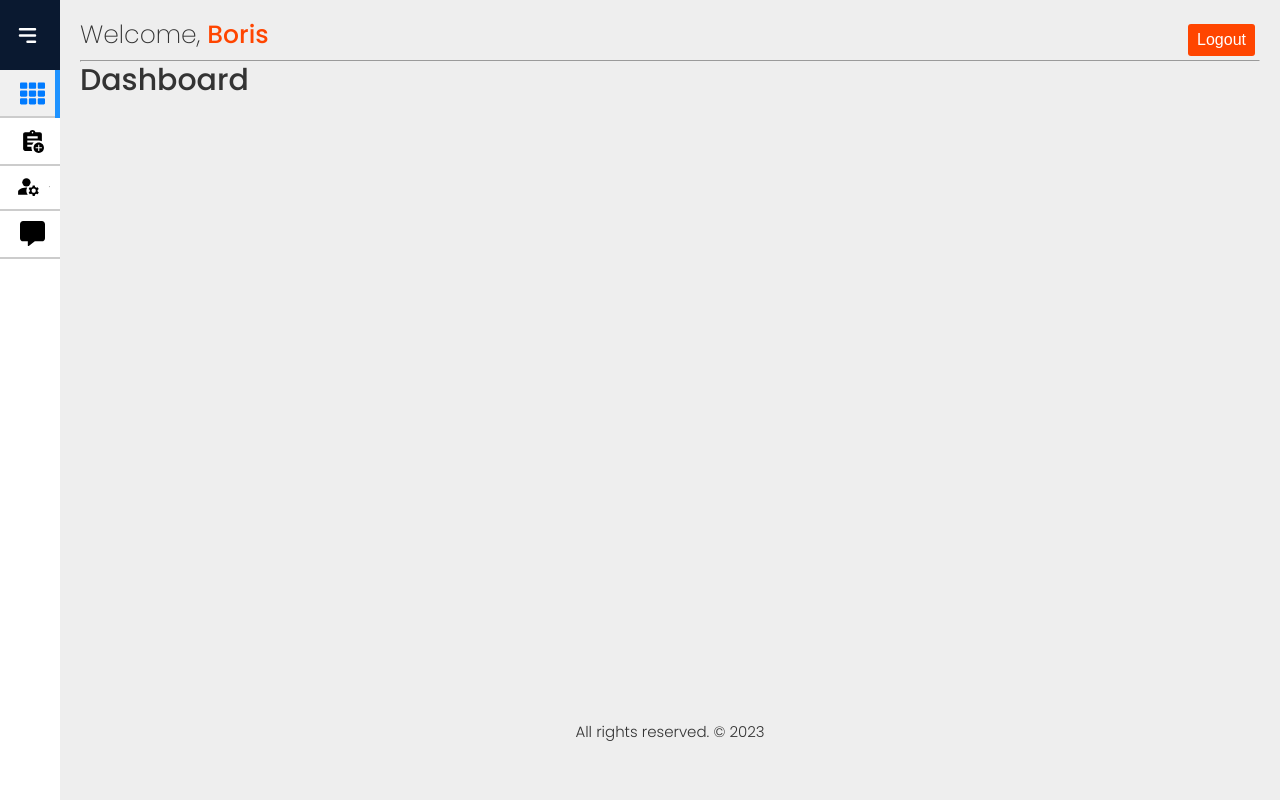
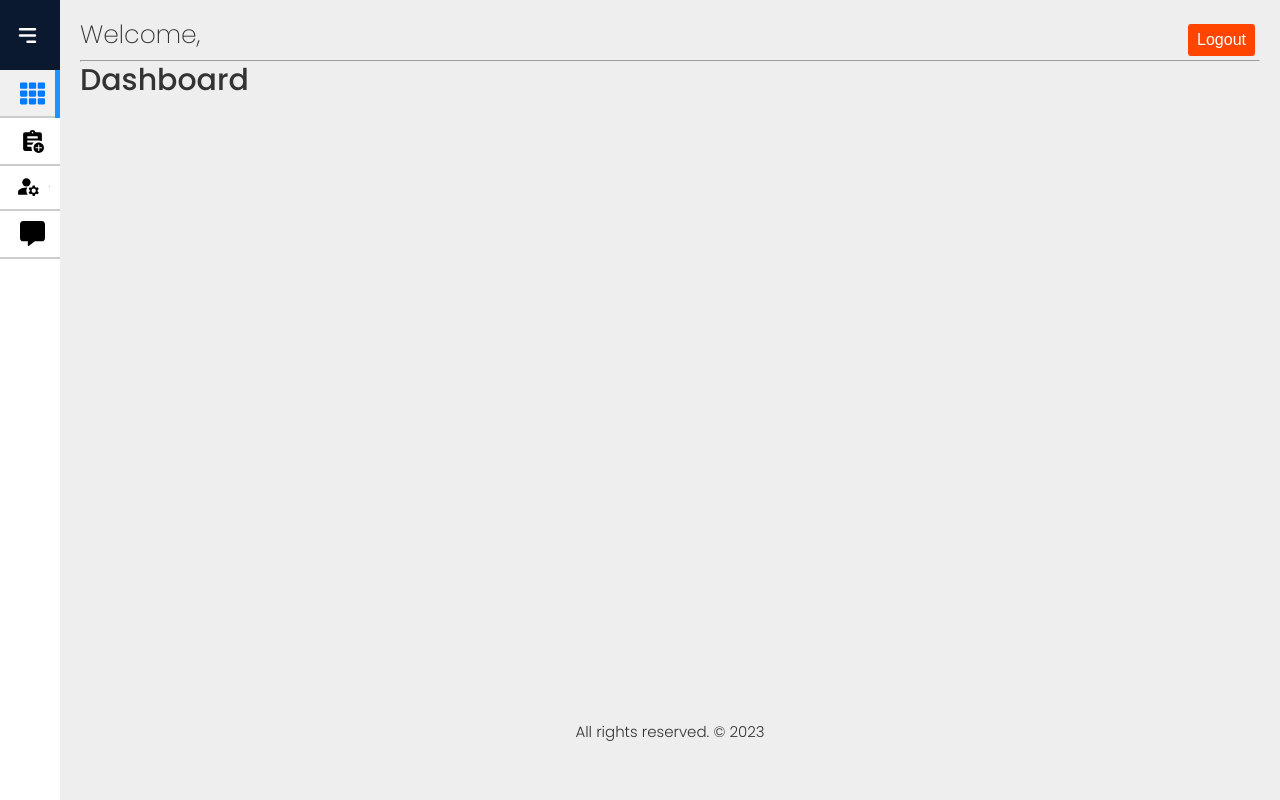
Before and after one commit to BorisLabianca/product-inventory-app-frontend, a React (Vite) app: page /dashboard in a window 1280 px wide. Built offline with nearby package versions, Linux system fonts and the light colour scheme; no server answers.

Commit message:
added logic to display userName in header

```diff
--- a/src/components/header/Header.jsx
+++ b/src/components/header/Header.jsx
@@ -1,11 +1,12 @@
-import { useDispatch } from "react-redux";
+import { useDispatch, useSelector } from "react-redux";
 import { logoutUser } from "../../services/authServices";
-import { setLogin } from "../../redux/features/auth/authSlice";
+import { selectUserName, setLogin } from "../../redux/features/auth/authSlice";
 import { useNavigate } from "react-router-dom";
 
 const Header = () => {
   const dispatch = useDispatch();
   const navigate = useNavigate();
+  const name = useSelector(selectUserName);
 
   const logout = async () => {
     await logoutUser();
@@ -18,7 +19,7 @@ const Header = () => {
       <div className="--flex-between">
         <h3>
           <span className="--fw-thin">Welcome, </span>
-          <span className="--color-danger">Boris</span>
+          <span className="--color-danger">{name}</span>
         </h3>
         <button className="--btn --btn-danger" onClick={logout}>
           Logout
```
